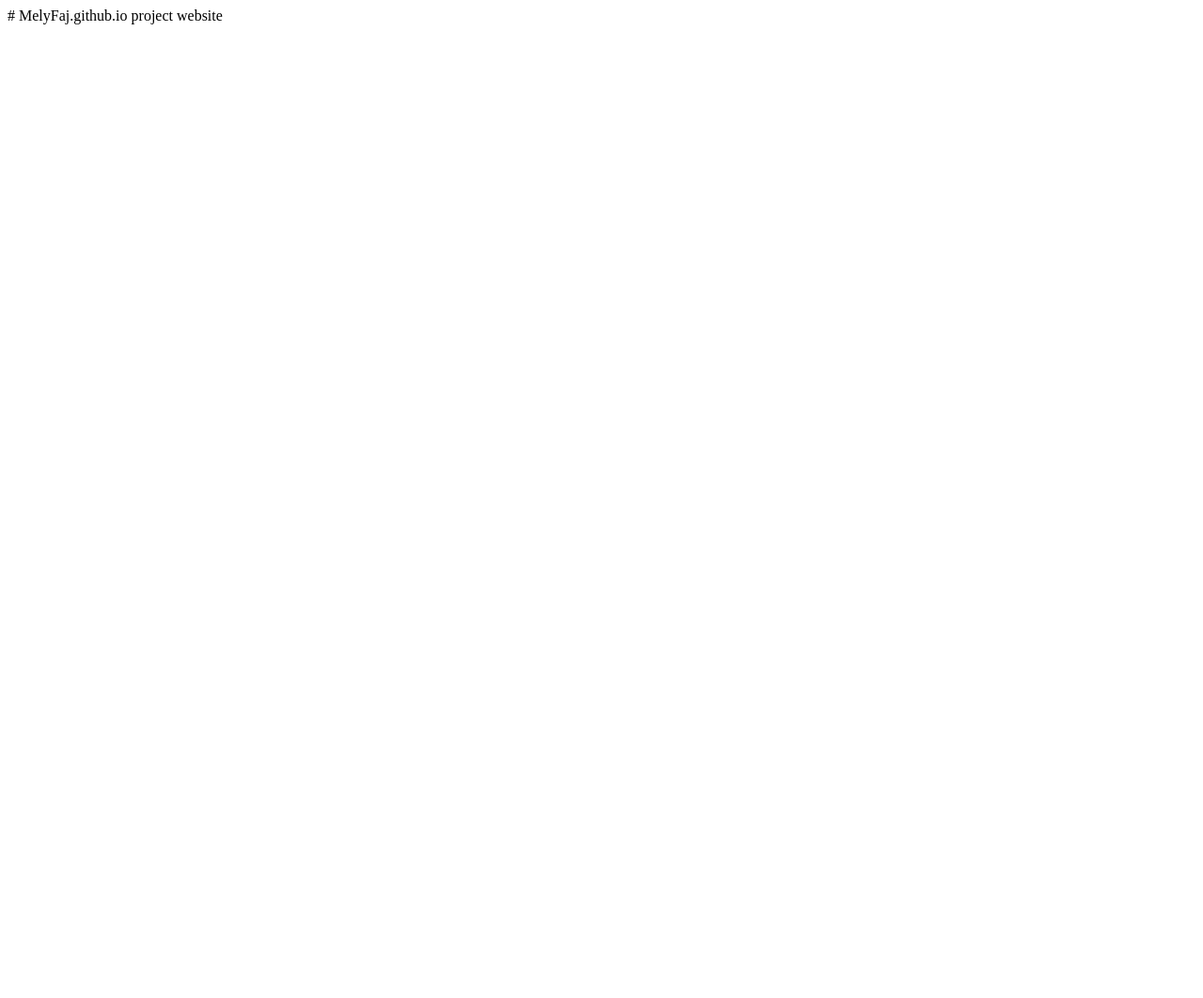
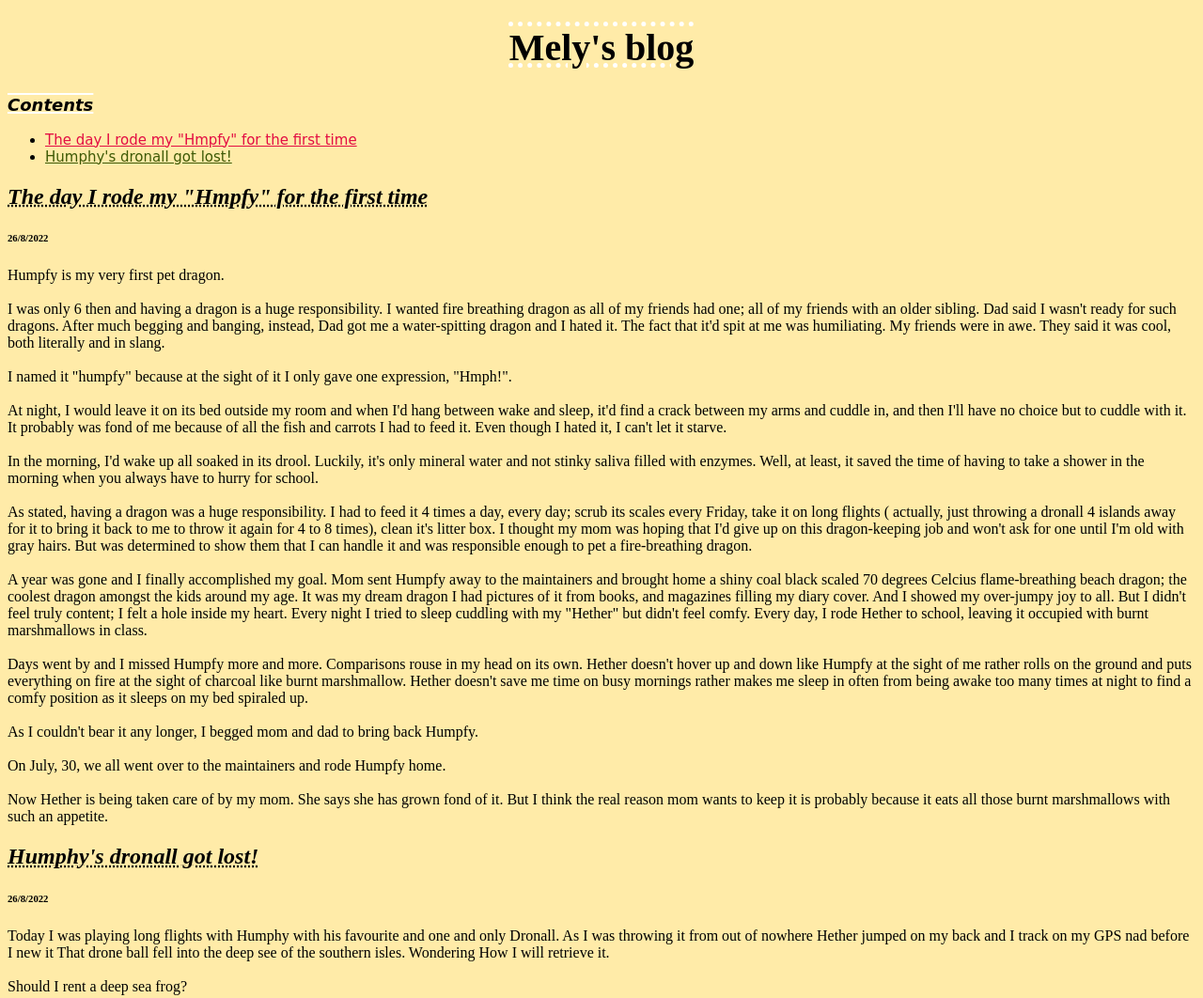
Before and after one commit to Mely-Faj/MelyFaj.github.io, a plain HTML site: page index.html in a window 1280 px wide. Shown: the whole page at 94% size. Before the commit the page ends 800 px from the top, so only its background shows below. Drawn offline with Linux system fonts and the light colour scheme.

Commit message:
Update index.html

```diff
--- a/index.html
+++ b/index.html
@@ -1,2 +1,100 @@
-# MelyFaj.github.io
-project website
+<!DOCTYPE html>
+<html>
+    <head>
+        <meta charset="utf-8">
+        <title>Spin-off of "Project: Blog"</title>
+    </head>
+    <body>
+
+
+
+    <style>
+
+        body {
+            background-color: rgb(255, 235, 168);
+        }
+
+
+        h1{
+            text-align: center;
+            font-size:2.5em;
+            text-decoration-color: rgb(255, 255, 255);
+            text-decoration-line: overline underline;
+            text-decoration-style: dotted;
+            text-decoration-thickness: 5px;
+        }
+
+        h3{
+            font-family:cursive;
+            font-style: italic;
+            font-size:18px;
+            text-decoration-color: rgb(255, 255, 255);
+            text-decoration-line: overline underline;
+            text-decoration-style: solid;
+            text-decoration-thickness: 2px;
+        }
+
+        h2{
+            font-style: italic;
+                        text-decoration-line: underline;
+            text-decoration-style: dotted;
+        }
+
+        #first-post-link {
+        color: rgb(227, 13, 67);
+            font-family:cursive;
+            font-style: normal;
+            font-size:15px;
+        }
+
+        #second-post-link {
+            color: rgb(61, 89, 5);
+
+            font-family:cursive;
+            font-style: normal;
+            font-size:15px;
+        }
+    </style>
+
+        <h1>Mely's blog</h1>
+
+        <h3>Contents</h3>
+        <ul>
+            <li>
+            <a id="first-post-link" href= "#first-post"> The day I rode my "Hmpfy" for the first time </a>
+
+            </li>
+
+            <li>
+            <a id="second-post-link" href= "#second-post">Humphy's dronall got lost! </a>
+
+            </li>
+        </ul>
+
+        <h2 id="#first-post">The day I rode my "Hmpfy" for the first time</h2>
+        <h6>26/8/2022</h6>
+
+        <p>Humpfy is my very first pet dragon.<br><br>
+            I was only 6 then and having a dragon is a huge responsibility. I wanted fire breathing dragon as all of my friends had one; all of my friends with an older sibling. Dad said I wasn't ready for such dragons. After much begging and banging, instead, Dad got me a water-spitting dragon and I hated it. The fact that it'd spit at me was humiliating. My friends were in awe. They said it was cool, both literally and in slang. <br><br>
+            I named it "humpfy" because at the sight of it I only gave one expression, "Hmph!". <br><br>
+            At night, I would leave it on its bed outside my room and when I'd hang between wake and sleep, it'd find a crack between my arms and cuddle in, and then I'll have no choice but to cuddle with it. It probably was fond of me because of all the fish and carrots I had to feed it. Even though I hated it, I can't let it starve. <br><br>
+            In the morning, I'd wake up all soaked in its drool. Luckily, it's only mineral water and not stinky saliva filled with enzymes. Well, at least, it saved the time of having to take a shower in the morning when you always have to hurry for school. <br><br>
+            As stated, having a dragon was a huge responsibility. I had to feed it 4 times a day, every day; scrub its scales every Friday, take it on long flights ( actually, just throwing a dronall 4 islands away for it to bring it back to me to throw it again for 4 to 8 times), clean it's litter box. I thought my mom was hoping that I'd give up on this dragon-keeping job and won't ask for one until I'm old with gray hairs. But was determined to show them that I can handle it and was responsible enough to pet a fire-breathing dragon. <br><br>
+            A year was gone and I finally accomplished my goal. Mom sent Humpfy away to the maintainers and brought home a shiny coal black scaled 70 degrees Celcius flame-breathing beach dragon; the coolest dragon amongst the kids around my age. It was my dream dragon I had pictures of it from books, and magazines filling my diary cover. And I showed my over-jumpy joy to all. But I didn't feel truly content; I felt a hole inside my heart. Every night I tried to sleep cuddling with my "Hether" but didn't feel comfy. Every day, I rode Hether to school, leaving it occupied with burnt marshmallows in class. <br><br>
+            Days went by and I missed Humpfy more and more. Comparisons rouse in my head on its own. Hether doesn't hover up and down like Humpfy at the sight of me rather rolls on the ground and puts everything on fire at the sight of charcoal like burnt marshmallow. Hether doesn't save me time on busy mornings rather makes me sleep in often from being awake too many times at night to find a comfy position as it sleeps on my bed spiraled up.<br><br>
+            As I couldn't bear it any longer, I begged mom and dad to bring back Humpfy. <br><br>
+            On July, 30, we all went over to the maintainers and rode Humpfy home. <br><br>
+            Now Hether is being taken care of by my mom. She says she has grown fond of it. But I think the real reason mom wants to keep it is probably because it eats all those burnt marshmallows with such an appetite.
+        </p>
+
+
+         <h2 id="second-post">Humphy's dronall got lost!</h2>
+
+          <h6>26/8/2022</h6>
+
+        <p>Today I was playing long flights with Humphy with his favourite and one and only Dronall. As I was throwing it from out of nowhere Hether jumped on my back and I track on my GPS nad before I new it That drone ball fell into the deep see of the southern isles. Wondering How I will retrieve it. <br><br>
+        Should I rent a deep sea frog?</p>
+
+
+    </body>
+</html>
```
